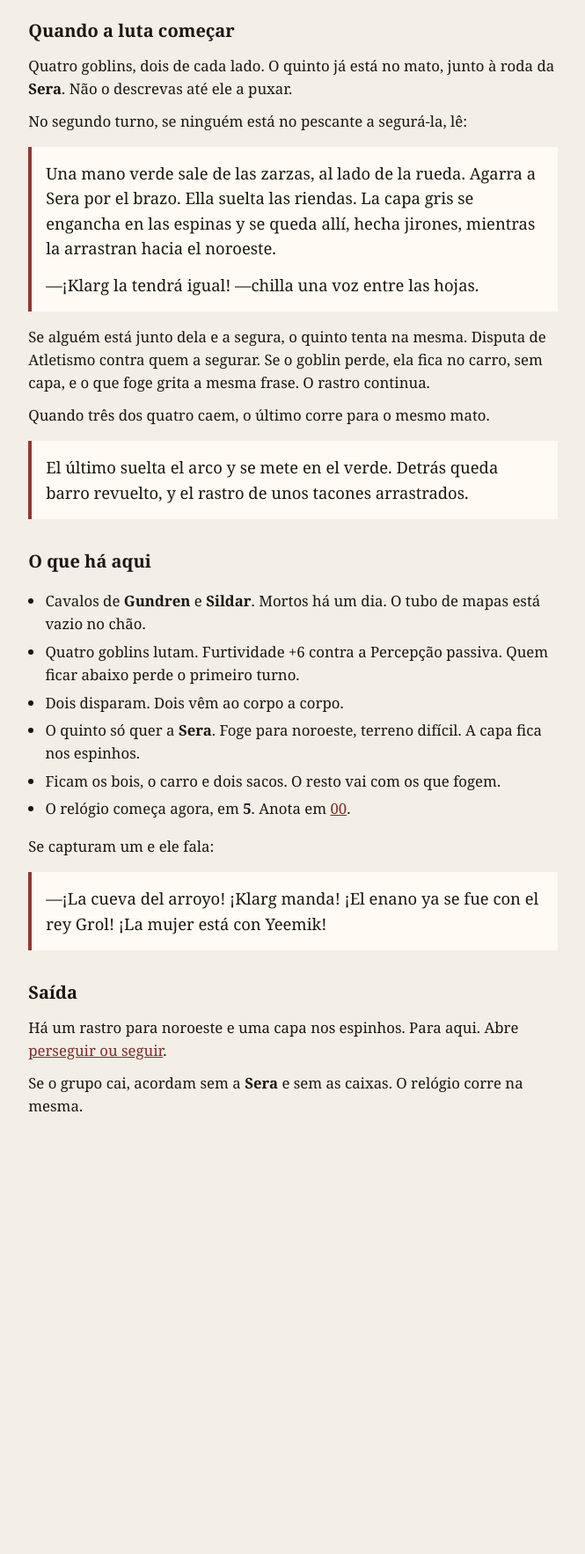
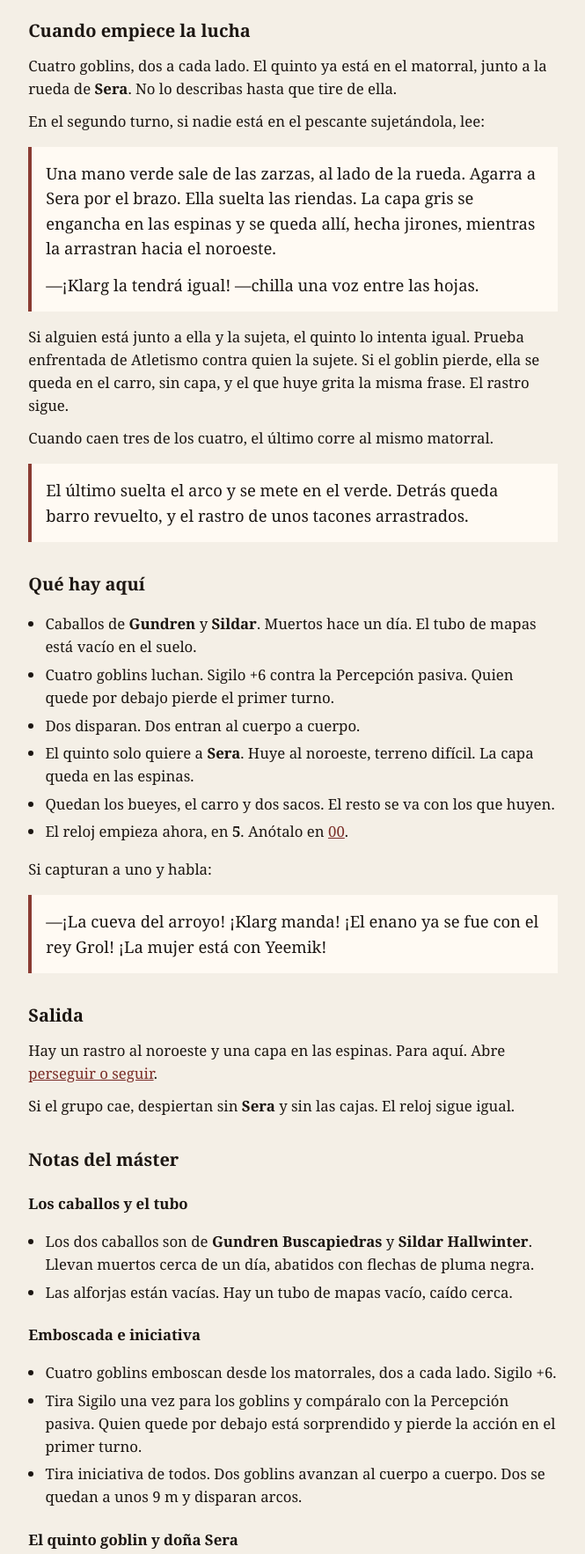
Before and after one commit to rasta-mmn/fandelverOneShot, a plain HTML site: page historia-principal/02-emboscada.html in a window 1280 px wide. Shown: the part 700-2466 px from the top of the page at 88% size, without its empty margins (307-972 px from the left). Before the commit the page ends 2045 px from the top, so only its background shows below. Drawn offline with Linux system fonts and the light colour scheme.

Commit message:
docs: write the Triboar ambush in Spanish
The fight, the fifth goblin, and the master notes on the trail are now one Spanish page.

Co-authored-by: Cursor <cursoragent@cursor.com>

```diff
--- a/historia-principal/02-emboscada.html
+++ b/historia-principal/02-emboscada.html
@@ -3,31 +3,44 @@
 <head>
 <meta charset="utf-8">
 <meta name="viewport" content="width=device-width, initial-scale=1">
-<title>02 — A Senda de Triboar</title>
+<title>02 — La Senda de Triboar</title>
 <link rel="stylesheet" href="../site.css">
 </head>
 <body>
 <header><a href="../index.html" target="_blank" rel="noopener">Flechas de goblin</a></header>
 <main>
-<h1>02 — A Senda de Triboar</h1>
-<p><strong>Objetivo:</strong> a emboscada, os cavalos de <strong>Gundren</strong>, e a <strong>Sera</strong> levada para o mato.</p>
+<h1>02 — La Senda de Triboar</h1>
+<p><strong>Objetivo:</strong> la emboscada, los caballos de <strong>Gundren</strong>, y a <strong>Sera</strong> arrastrada al matorral.</p>
 <h2>Entrada</h2>
-<p>Meio-dia. Antes da curva, <strong>muestra</strong> a <a class="mostrar" href="../laminas/paisagens/l-senda.jpg" target="_blank" rel="noopener">Mostrar: senda</a>. Quando o bosque fechar, troca para o <a class="mostrar" href="../laminas/paisagens/l-barranco.jpg" target="_blank" rel="noopener">Mostrar: barranco</a> e depois para a <a class="mostrar" href="../laminas/03-emboscada.jpg" target="_blank" rel="noopener">Mostrar: emboscada</a>.</p>
+<p>Mediodía. Antes de la curva, <strong>muestra</strong> la <a class="mostrar" href="../laminas/paisagens/l-senda.jpg" target="_blank" rel="noopener">Mostrar: senda</a>. Cuando el bosque se cierre, cambia al <a class="mostrar" href="../laminas/paisagens/l-barranco.jpg" target="_blank" rel="noopener">Mostrar: barranco</a> y después a la <a class="mostrar" href="../laminas/03-emboscada.jpg" target="_blank" rel="noopener">Mostrar: emboscada</a>.</p>
 <blockquote><p>Llevan medio día por la Senda de Triboar. El bosque se cierra a los dos lados. Espinas, barranco, un paso estrecho. Los pájaros se callan. Solo quedan las ruedas y el resuello de los bueyes.</p><p>La curva apesta a sangre vieja. A quince metros, dos caballos cruzan el camino. La tierra debajo está negra. En los ijares, flechas de pluma negra.</p><p>Sera tira de las riendas. El carro se detiene.</p><p>—Esos son los caballos de Gundren.</p><p>Los matorrales se mueven sin viento. ¿Qué hacen?</p></blockquote>
-<h2>Quando a luta começar</h2>
-<p>Quatro goblins, dois de cada lado. O quinto já está no mato, junto à roda da <strong>Sera</strong>. Não o descrevas até ele a puxar.</p>
-<p>No segundo turno, se ninguém está no pescante a segurá-la, lê:</p>
+<h2>Cuando empiece la lucha</h2>
+<p>Cuatro goblins, dos a cada lado. El quinto ya está en el matorral, junto a la rueda de <strong>Sera</strong>. No lo describas hasta que tire de ella.</p>
+<p>En el segundo turno, si nadie está en el pescante sujetándola, lee:</p>
 <blockquote><p>Una mano verde sale de las zarzas, al lado de la rueda. Agarra a Sera por el brazo. Ella suelta las riendas. La capa gris se engancha en las espinas y se queda allí, hecha jirones, mientras la arrastran hacia el noroeste.</p><p>—¡Klarg la tendrá igual! —chilla una voz entre las hojas.</p></blockquote>
-<p>Se alguém está junto dela e a segura, o quinto tenta na mesma. Disputa de Atletismo contra quem a segurar. Se o goblin perde, ela fica no carro, sem capa, e o que foge grita a mesma frase. O rastro continua.</p>
-<p>Quando três dos quatro caem, o último corre para o mesmo mato.</p>
+<p>Si alguien está junto a ella y la sujeta, el quinto lo intenta igual. Prueba enfrentada de Atletismo contra quien la sujete. Si el goblin pierde, ella se queda en el carro, sin capa, y el que huye grita la misma frase. El rastro sigue.</p>
+<p>Cuando caen tres de los cuatro, el último corre al mismo matorral.</p>
 <blockquote><p>El último suelta el arco y se mete en el verde. Detrás queda barro revuelto, y el rastro de unos tacones arrastrados.</p></blockquote>
-<h2>O que há aqui</h2>
-<ul><li>Cavalos de <strong>Gundren</strong> e <strong>Sildar</strong>. Mortos há um dia. O tubo de mapas está vazio no chão.</li><li>Quatro goblins lutam. Furtividade +6 contra a Percepção passiva. Quem ficar abaixo perde o primeiro turno.</li><li>Dois disparam. Dois vêm ao corpo a corpo.</li><li>O quinto só quer a <strong>Sera</strong>. Foge para noroeste, terreno difícil. A capa fica nos espinhos.</li><li>Ficam os bois, o carro e dois sacos. O resto vai com os que fogem.</li><li>O relógio começa agora, em <strong>5</strong>. Anota em <a href="00-sera-e-relogio.html" target="_blank" rel="noopener">00</a>.</li></ul>
-<p>Se capturam um e ele fala:</p>
+<h2>Qué hay aquí</h2>
+<ul><li>Caballos de <strong>Gundren</strong> y <strong>Sildar</strong>. Muertos hace un día. El tubo de mapas está vacío en el suelo.</li><li>Cuatro goblins luchan. Sigilo +6 contra la Percepción pasiva. Quien quede por debajo pierde el primer turno.</li><li>Dos disparan. Dos entran al cuerpo a cuerpo.</li><li>El quinto solo quiere a <strong>Sera</strong>. Huye al noroeste, terreno difícil. La capa queda en las espinas.</li><li>Quedan los bueyes, el carro y dos sacos. El resto se va con los que huyen.</li><li>El reloj empieza ahora, en <strong>5</strong>. Anótalo en <a href="00-sera-e-relogio.html" target="_blank" rel="noopener">00</a>.</li></ul>
+<p>Si capturan a uno y habla:</p>
 <blockquote><p>—¡La cueva del arroyo! ¡Klarg manda! ¡El enano ya se fue con el rey Grol! ¡La mujer está con Yeemik!</p></blockquote>
-<h2>Saída</h2>
-<p>Há um rastro para noroeste e uma capa nos espinhos. Para aqui. Abre <a href="../decisoes/01-perseguir-ou-abandonar.html" target="_blank" rel="noopener">perseguir ou seguir</a>.</p>
-<p>Se o grupo cai, acordam sem a <strong>Sera</strong> e sem as caixas. O relógio corre na mesma.</p>
+<h2>Salida</h2>
+<p>Hay un rastro al noroeste y una capa en las espinas. Para aquí. Abre <a href="../decisoes/01-perseguir-ou-abandonar.html" target="_blank" rel="noopener">perseguir o seguir</a>.</p>
+<p>Si el grupo cae, despiertan sin <strong>Sera</strong> y sin las cajas. El reloj sigue igual.</p>
+<h2>Notas del máster</h2>
+<h3>Los caballos y el tubo</h3>
+<ul><li>Los dos caballos son de <strong>Gundren Buscapiedras</strong> y <strong>Sildar Hallwinter</strong>. Llevan muertos cerca de un día, abatidos con flechas de pluma negra.</li><li>Las alforjas están vacías. Hay un tubo de mapas vacío, caído cerca.</li></ul>
+<h3>Emboscada e iniciativa</h3>
+<ul><li>Cuatro goblins emboscan desde los matorrales, dos a cada lado. Sigilo +6.</li><li>Tira Sigilo una vez para los goblins y compáralo con la Percepción pasiva. Quien quede por debajo está sorprendido y pierde la acción en el primer turno.</li><li>Tira iniciativa de todos. Dos goblins avanzan al cuerpo a cuerpo. Dos se quedan a unos 9 m y disparan arcos.</li></ul>
+<h3>El quinto goblin y doña Sera</h3>
+<ul><li>Un quinto goblin ya está oculto junto a la rueda, del lado de <strong>Sera</strong>. Solo aparece cuando actúa. No lo adelantes.</li><li>Si en el segundo turno nadie la sujeta, la agarra del brazo, ella suelta las riendas y la arrastran al noroeste. La capa gris queda rasgada en las espinas.</li><li>Si alguien la sujeta, Atletismo enfrentado del goblin contra quien la sostiene. Si el goblin pierde, ella se queda en el carro, sin capa, y él huye en la misma dirección gritando que <strong>Klarg</strong> la tendrá igual.</li></ul>
+<h3>La huida y el rastro</h3>
+<ul><li>Cuando caen tres de los cuatro, el último suelta el arco y huye por la mata cerrada al noroeste, terreno difícil. Deja barro revuelto y marcas de tacones arrastrados.</li><li>La senda sigue unos 7 km al noroeste y tiene dos trampas. El lazo: Percepción pasiva 12, o CD 12. Si falla, Destreza CD 10 o queda colgado a 3 m, apresado; si lo bajan sin cuidado, 1d6 de contundente. El foso: 2 m de ancho y 3 m de hondo. Percepción pasiva 15, o CD 15. Si falla, Destreza CD 10 o 1d6 de contundente.</li></ul>
+<h3>Carga, botín y reloj</h3>
+<ul><li>En el sitio quedan los bueyes, el carro y dos sacos. El resto de la carga se va con los goblins que huyen.</li><li>El reloj de <strong>Sera</strong>, en <a href="00-sera-e-relogio.html" target="_blank" rel="noopener">00</a>, empieza ahora en la marca <strong>5</strong>, en cuanto se la llevan al matorral.</li><li>Si el grupo cae, despiertan inconscientes y robados, sin <strong>Sera</strong> y sin las cajas. Pueden seguir a <strong>Phandalin</strong> o retomar la busca. El reloj sigue.</li></ul>
+<h3>Interrogatorio</h3>
+<ul><li>Si un goblin queda inconsciente por un ataque cuerpo a cuerpo que lo baje a 0 puntos de golpe, y lo interrogan al despertar, puede decir esto: hay menos de veinte goblins en el escondite. El jefe es el osgo <strong>Klarg</strong>, a las órdenes del rey <strong>Grol</strong>, que trabaja para alguien llamado la <strong>Araña Negra</strong>. <strong>Gundren</strong> y el mapa ya fueron al <strong>Castillo Cragmaw</strong>, a unos 30 km al noroeste, en el Bosque de Neverwinter. La mujer humana está en la «cueva de comer», el área 6, con <strong>Yeemik</strong>.</li></ul>
 </main>
 <script>
 const relogio = document.querySelector("[data-relogio]");
```
Also changed, not shown: 1 other file.
